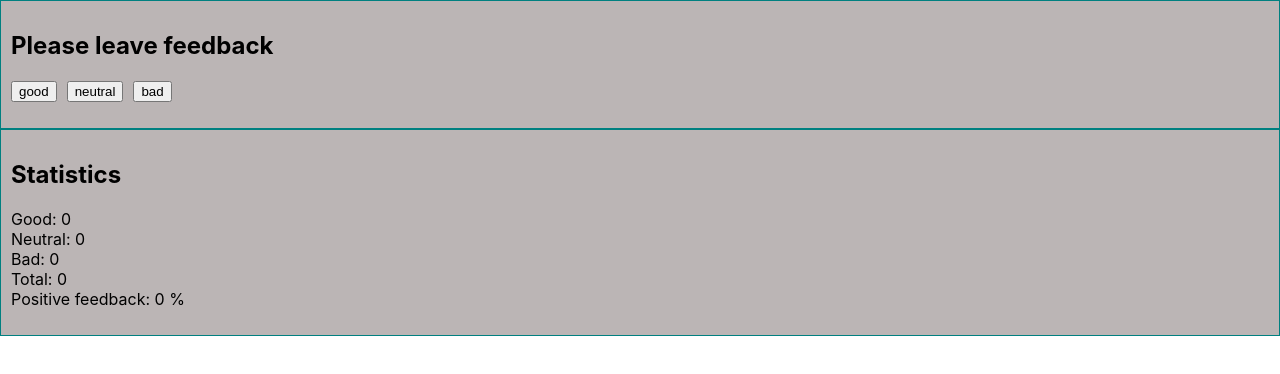
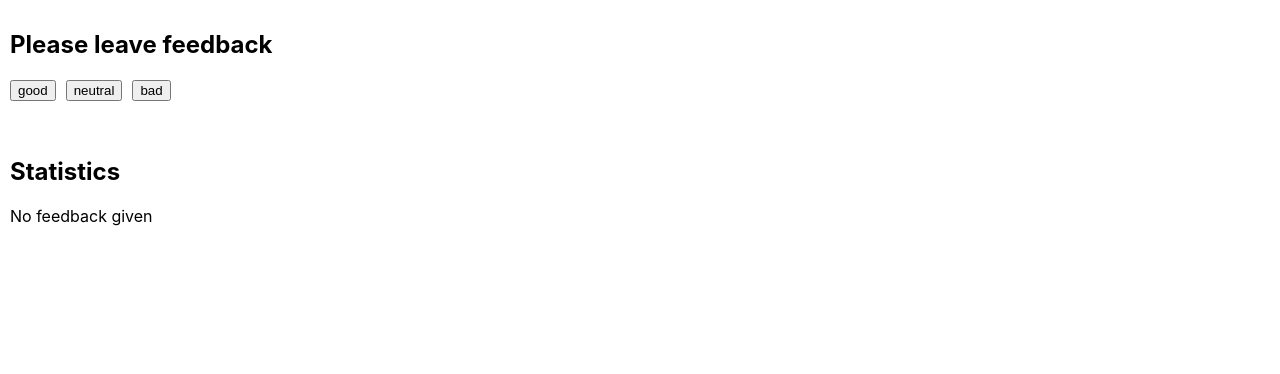
Before and after one commit to kosta-j/goit-react-hw-02-feedback, a React (Create React App) app: page / in a window 1280 px wide. Shown: the top 374 px of the page. Built offline with nearby package versions, Linux system fonts and the light colour scheme.

Commit message:
1st task finished

```diff
--- /dev/null
+++ b/src/components/Notification/Notification.jsx
@@ -0,0 +1,7 @@
+import s from './Notification.module.css';
+
+function Notification({ message }) {
+  return <p className={s.notification}>{message}</p>;
+}
+
+export default Notification;
--- /dev/null
+++ b/src/components/Notification/Notification.module.css
@@ -0,0 +1,2 @@
+.notification {
+}
--- a/src/components/Section/Section.module.css
+++ b/src/components/Section/Section.module.css
@@ -1,5 +1,3 @@
 .section {
   padding: 10px;
-  background-color: rgb(187, 181, 181);
-  border: 1px solid teal;
 }
--- a/src/components/Statistics/Statistics.module.css
+++ b/src/components/Statistics/Statistics.module.css
@@ -1,2 +1,6 @@
 .statistics {
 }
+
+.item {
+  margin-bottom: 10px;
+}
--- a/src/components/Title/Title.module.css
+++ b/src/components/Title/Title.module.css
@@ -1,2 +1,3 @@
 .title {
+  font-size: 24px;
 }
--- a/src/components/Wrapper/Wrapper.jsx
+++ b/src/components/Wrapper/Wrapper.jsx
@@ -1,5 +1,6 @@
 import { Component } from 'react';
 import FeedbackOptions from '../FeedbackOptions/FeedbackOptions';
+import Notification from '../Notification/Notification';
 import Section from '../Section/Section';
 import Statistics from '../Statistics/Statistics';
 
@@ -17,10 +18,6 @@ class Wrapper extends Component {
   countPositiveFeedbackPercentage = () => {
     const { good } = this.state;
     const total = this.countTotalFeedback();
-
-    if (total < 1) {
-      return 0;
-    }
 
     return Math.round((good / total) * 100);
   };
@@ -46,6 +43,7 @@ class Wrapper extends Component {
           />
         </Section>
         <Section title="Statistics">
+          {total > 0 ? (
             <Statistics
               good={good}
               neutral={neutral}
@@ -53,6 +51,9 @@ class Wrapper extends Component {
               total={total}
               positivePercentage={positivePercentage}
             />
+          ) : (
+            <Notification message="No feedback given" />
+          )}
         </Section>
       </div>
     );
--- /dev/null
+++ b/src/components/Wrapper/Wrapper.module.css
@@ -0,0 +1,3 @@
+.wrapper {
+  border-radius: 5px;
+}
```
Lines whose indentation alone changed are shown as unchanged.
